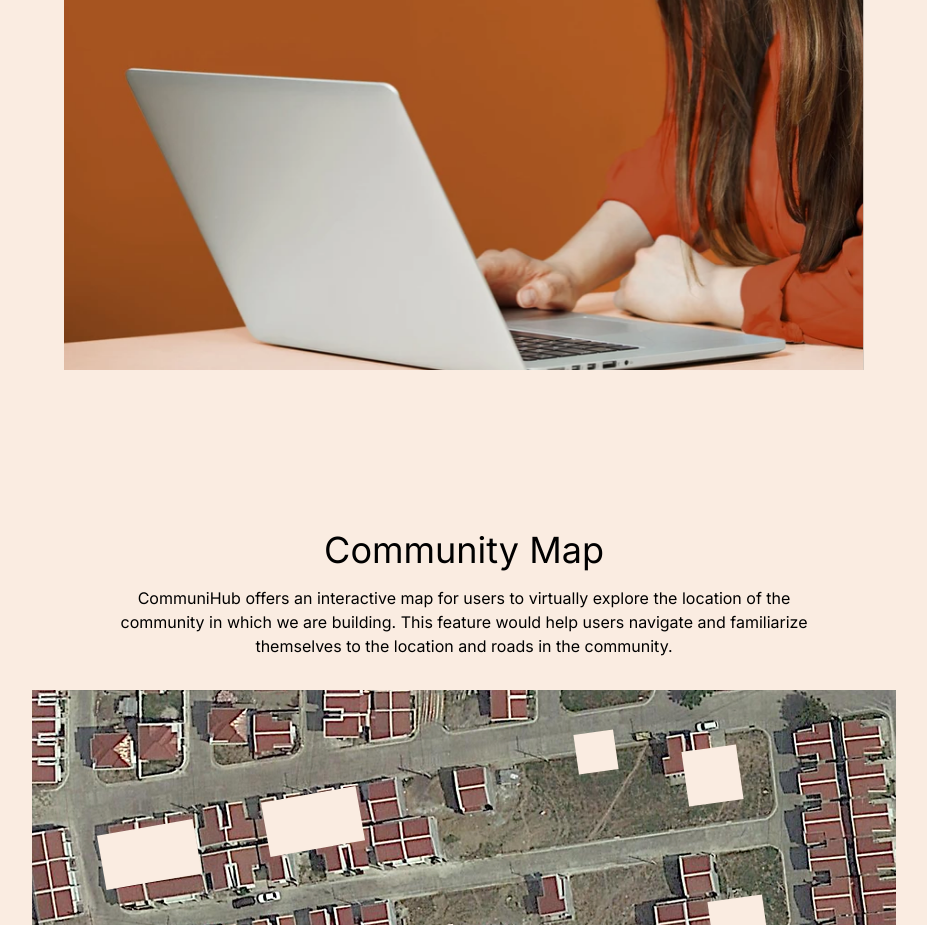
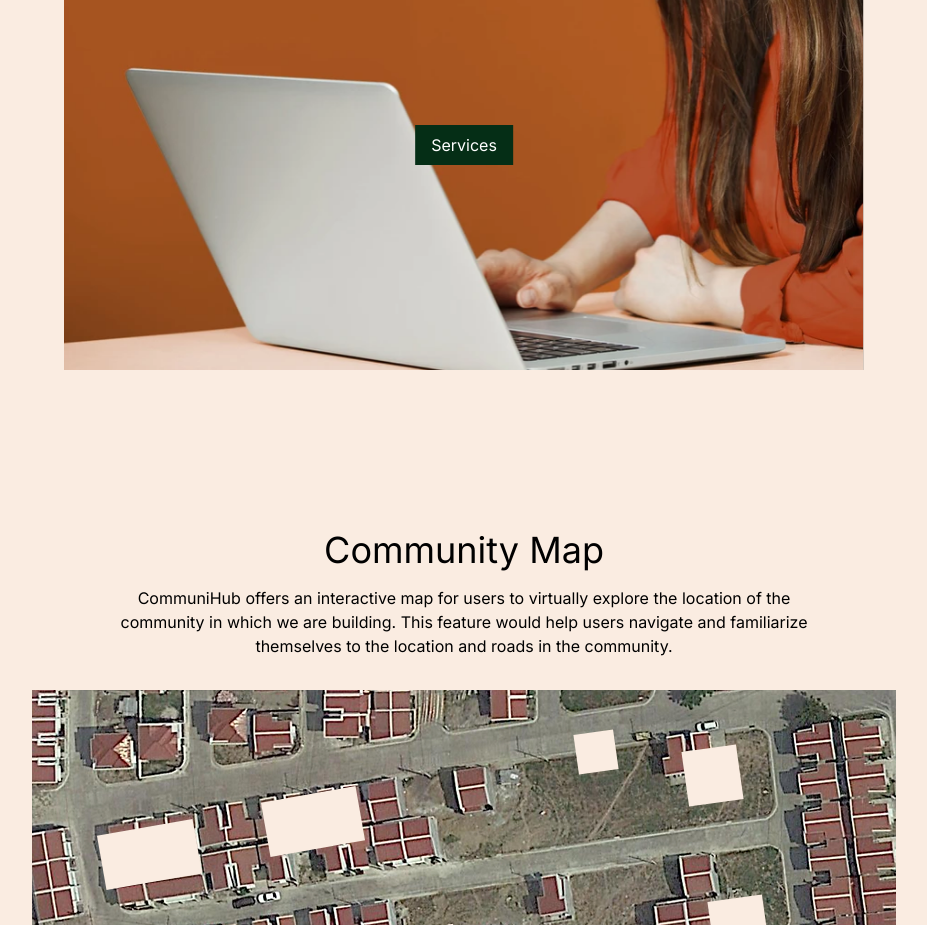
Before and after one commit to armameje/CommuniHub, a Next.js app in the folder communihub-nextjs/: page / in a window 1280 px wide. Shown: the part 2000-2925 px from the top of the page, without its empty margins (176-1103 px from the left). Built offline with nearby package versions, Linux system fonts and the light colour scheme.

Commit message:
disable warning

```diff
--- a/communihub-nextjs/app/(components)/news.tsx
+++ b/communihub-nextjs/app/(components)/news.tsx
@@ -1,3 +1,5 @@
+import Link from "next/link";
+
 export default function News() {
   return (
     <section className="w-fill h-auto bg-[rgb(250,236,225)] flex flex-col justify-center items-center gap-4 py-16">
@@ -9,9 +11,9 @@
       <button className="border-2 px-8 py-2 bg-green-950 text-neutral-50 text-xs hover:text-green-950 hover:bg-white hover:border-green-950 hover:transition-all">Start Now</button>
       <div className="relative">
           <div className="w-[800px] h-[450px] flex justify-center items-center news bg-cover bg-center"></div>
-          {/* <Link href="/services" className="bg-green-950 text-white py-2 px-4 hover:bg-white hover:text-green-950 transition-all z-10 absolute top-1/2 left-1/2 translate-x-[-50%] translate-y-[-50%]">
+          <Link href="/services" className="bg-green-950 text-white py-2 px-4 hover:bg-white hover:text-green-950 transition-all z-10 absolute top-1/2 left-1/2 translate-x-[-50%] translate-y-[-50%]">
             Services
-          </Link> */}
+          </Link>
       </div>
     </section>
   );
```
Also changed, not shown: communihub-nextjs/.eslintrc.json.
